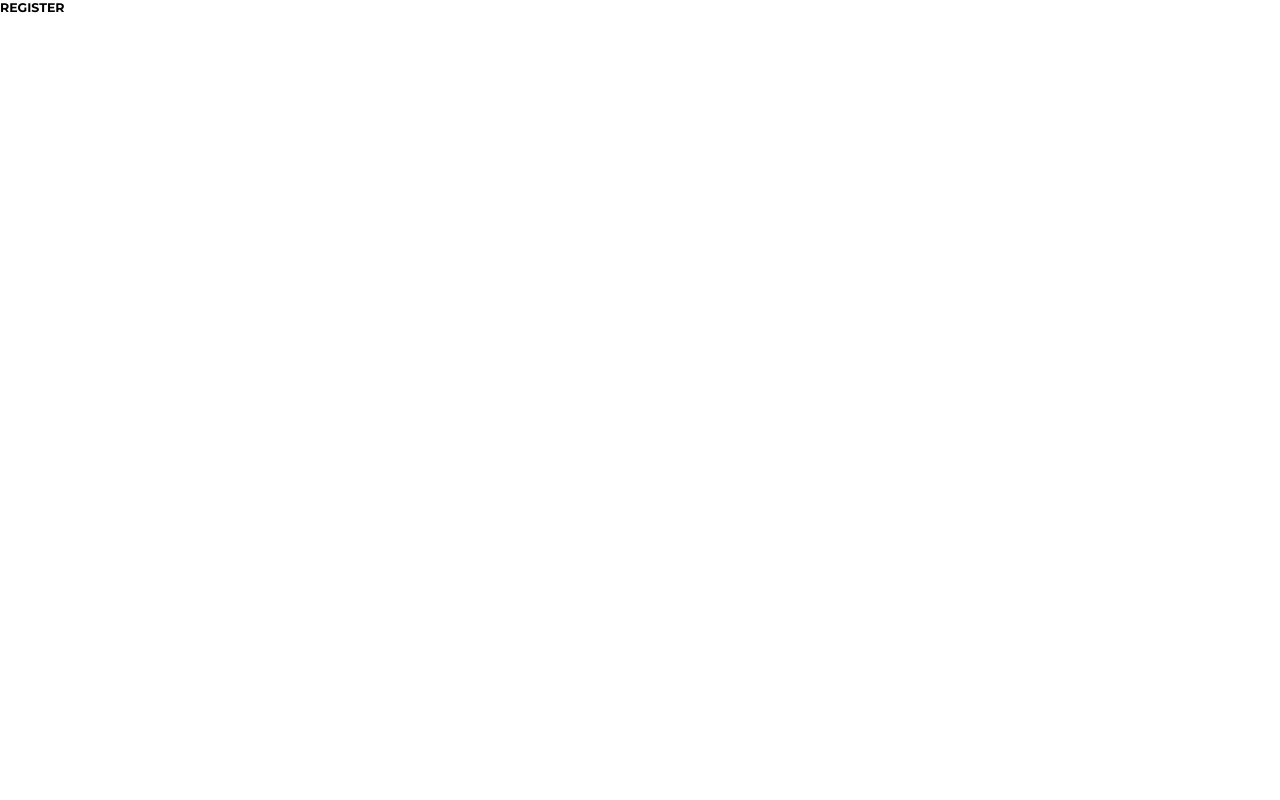
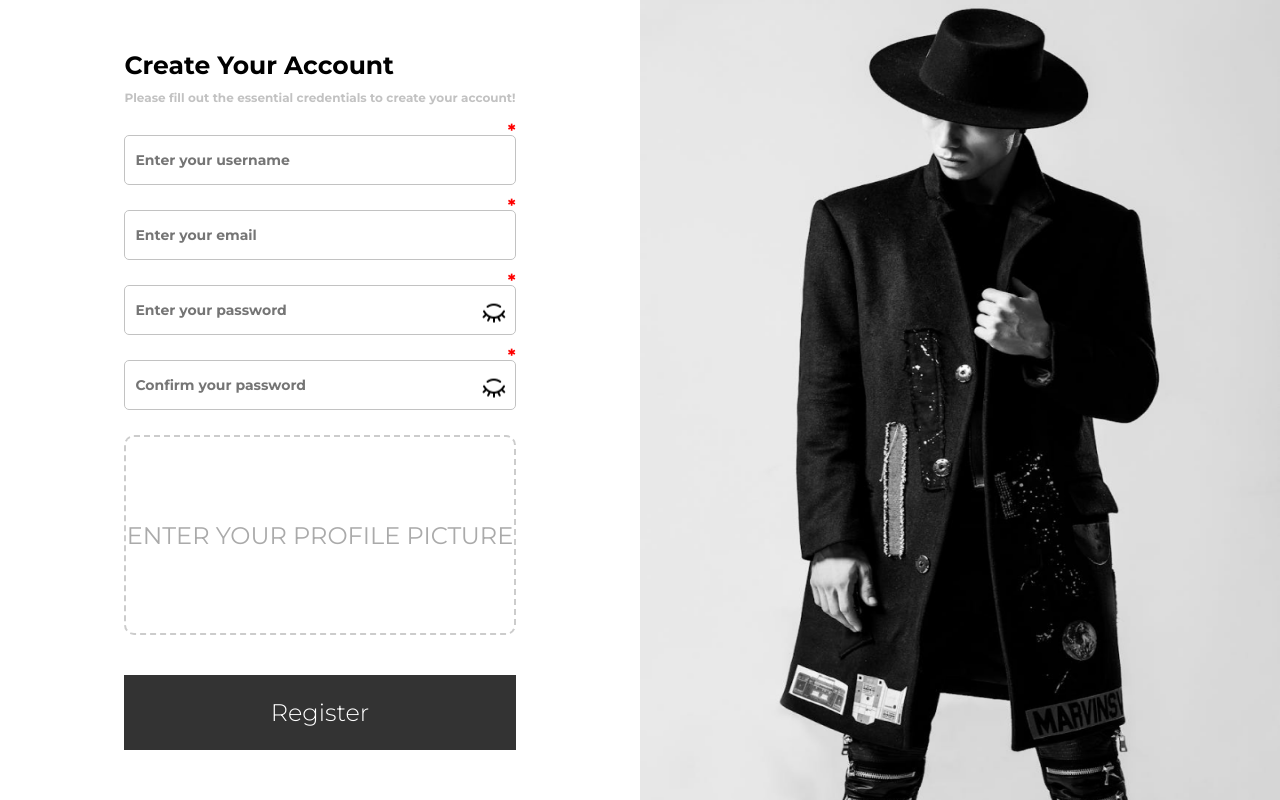
Before and after one commit to SandroSimic/Persona, a React (Vite) app in the folder client/: page /register in a window 1280 px wide. Built offline with nearby package versions, Linux system fonts and the light colour scheme.

Commit message:
Finished frontend register page

```diff
--- a/client/src/App.jsx
+++ b/client/src/App.jsx
@@ -19,7 +19,7 @@ function App() {
             <Route path="product/:productId" element={<h1>productsId</h1>} />
           </Route>
           <Route path="login" element={<LoginPage />} />
-          <Route path="register" element={<h1>REGISTER</h1>} />
+          <Route path="register" element={<LoginPage register={true} />} />
           <Route path="*" element={<h1>Not Found</h1>} />
         </Routes>
       </Router>
--- a/client/src/components/login/LoginForm.jsx
+++ b/client/src/components/login/LoginForm.jsx
@@ -7,6 +7,7 @@ import { useState } from "react";
 import openedEyeImg from "../../assets/openEye.png";
 import closedEyeImg from "../../assets/closedEye.png";
 import { useLogin } from "./useLogin";
+import { Link } from "react-router-dom";
 
 const LoginForm = () => {
   const [showPassword, setShowPassword] = useState(false);
@@ -69,7 +70,7 @@ const LoginForm = () => {
       </div>
       <div className={styles.haveAnAccountText}>
         <p>
-          Don&apos;t have an account? <span>Sign Up</span>
+          Don&apos;t have an account? <Link to={"/register"}>Sign Up</Link>
         </p>
       </div>
     </div>
--- /dev/null
+++ b/client/src/components/register/RegisterForm.jsx
@@ -0,0 +1,80 @@
+import Input from "../ui/Input";
+import styles from "./RegisterForm.module.scss";
+import { useState } from "react";
+import openedEyeImg from "../../assets/openEye.png";
+import closedEyeImg from "../../assets/closedEye.png";
+import { Link } from "react-router-dom";
+
+const RegisterForm = () => {
+  // Separate state for each password field
+  const [showPassword, setShowPassword] = useState(false);
+  const [showConfirmPassword, setShowConfirmPassword] = useState(false);
+
+  const togglePassword = () => {
+    setShowPassword(!showPassword);
+  };
+
+  const toggleConfirmPassword = () => {
+    setShowConfirmPassword(!showConfirmPassword);
+  };
+
+  return (
+    <div className={styles.loginFormSection}>
+      <form className={styles.loginForm}>
+        <div className={styles.loginFormHeader}>
+          <h1>Create Your Account</h1>
+          <p>
+            Please fill out the essential credentials to create your account!{" "}
+          </p>
+        </div>
+        <div className={styles.loginFormInputs}>
+          <Input
+            placeholder={"Enter your username"}
+            type={"text"}
+            required={true}
+          />
+          <Input
+            placeholder={"Enter your email"}
+            type={"email"}
+            required={true}
+          />
+          <div className={styles.passwordInput}>
+            <img
+              onClick={togglePassword}
+              src={showPassword ? openedEyeImg : closedEyeImg}
+              alt="eye"
+            />
+            <Input
+              placeholder={"Enter your password"}
+              type={showPassword ? "text" : "password"}
+              required
+            />
+          </div>
+          <div className={styles.passwordInput}>
+            <img
+              onClick={toggleConfirmPassword}
+              src={showConfirmPassword ? openedEyeImg : closedEyeImg}
+              alt="eye"
+            />
+            <Input
+              placeholder={"Confirm your password"}
+              type={showConfirmPassword ? "text" : "password"}
+              required
+            />
+          </div>
+          <Input placeholder={"Enter your password"} type={"file"} required />
+        </div>
+        <button className={styles.loginBtn} type="submit">
+          Register
+        </button>
+      </form>
+      <div className={styles.haveAnAccountText}>
+        <p>
+          Have an account? <Link to={"/login"}>Login</Link>
+        </p>
+      </div>
+    </div>
+  );
+};
+
+export default RegisterForm;
--- /dev/null
+++ b/client/src/components/register/RegisterForm.module.scss
@@ -0,0 +1,112 @@
+@import "./../../styles/utils.scss";
+
+.loginFormSection {
+  display: flex;
+  flex-direction: column;
+  align-items: center;
+  justify-content: center;
+  height: 100%;
+  width: 100%;
+  padding-top: 5rem;
+}
+
+.logoWrapper {
+  display: flex;
+  justify-content: center;
+
+  @include mobile {
+    & img {
+      width: 100%;
+      height: 100%;
+    }
+    margin-bottom: 3rem;
+  }
+}
+
+.loginForm {
+  display: flex;
+  flex-direction: column;
+  gap: 3rem;
+}
+
+.loginFormHeader {
+  display: flex;
+  flex-direction: column;
+  gap: 1rem;
+
+  & h1 {
+    font-size: 2.5rem;
+    font-weight: 700;
+  }
+
+  & p {
+    font-size: 1.2rem;
+    font-weight: bold;
+    color: var(--secondary-color);
+  }
+}
+
+.loginFormInputs {
+  display: flex;
+  flex-direction: column;
+  gap: 1.5rem;
+}
+
+.loginBtn {
+  background-color: var(--black-color);
+  height: 7.5rem;
+  color: white;
+  font-size: 2.4rem;
+  font-weight: 300;
+  outline: none;
+  border: none;
+  cursor: pointer;
+  transition: all 0.3s;
+  &:hover {
+    background-color: var(--white-color);
+    color: var(--black-color);
+    border: 2px solid var(--black-color);
+  }
+}
+
+.googleBtn {
+  width: 100%;
+  height: 5rem;
+  background-color: transparent;
+  outline: none;
+  border: 1px solid var(--black-color);
+  cursor: pointer;
+  display: flex;
+  align-items: center;
+  justify-content: center;
+}
+
+.haveAnAccountText {
+  display: flex;
+  justify-content: center;
+  gap: 0.5rem;
+  font-size: 1.4rem;
+  font-weight: 500;
+  margin-top: 5rem;
+  & span {
+    color: var(--black-color);
+    font-weight: bold;
+    cursor: pointer;
+
+    &:hover {
+      text-decoration: underline;
+    }
+  }
+}
+
+.passwordInput {
+  position: relative;
+  & img {
+    position: absolute;
+    top: 50%;
+    right: 1rem;
+    transform: translateY(-60%);
+    cursor: pointer;
+    z-index: 100;
+  }
+}
--- a/client/src/components/ui/Input.jsx
+++ b/client/src/components/ui/Input.jsx
@@ -1,9 +1,61 @@
 /* eslint-disable react/prop-types */
+import { useState } from "react";
 import styles from "./Input.module.scss";
 
-const Input = ({ placeholder, type, value, onChange }) => {
+const Input = ({
+  placeholder,
+  type,
+  value,
+  onChange,
+  accept = "image/*",
+  required,
+}) => {
+  const [imagePreview, setImagePreview] = useState(null);
+
+  const handleFileChange = (e) => {
+    const file = e.target.files[0];
+    if (file) {
+      if (file.type.startsWith("image/")) {
+        setImagePreview(URL.createObjectURL(file));
+      } else {
+        setImagePreview(null);
+      }
+    } else {
+      setImagePreview(null);
+    }
+
+    if (onChange) {
+      onChange(e);
+    }
+  };
+
   return (
     <div className={styles.inputWrapper}>
+      {type === "file" ? (
+        <div className={styles.pictureWrapper}>
+          <label className={styles.profileLabel}>
+            <input
+              type="file"
+              className={styles.fileInput}
+              accept={accept}
+              onChange={handleFileChange}
+            />
+            {imagePreview ? (
+              <img
+                src={imagePreview}
+                alt="Profile Preview"
+                className={styles.imagePreview}
+              />
+            ) : (
+              <span className={styles.placeholderText}>
+                ENTER YOUR PROFILE PICTURE
+              </span>
+            )}
+          </label>
+        </div>
+      ) : (
+        <div style={{position: "relative"}}>
+          {required ? <div className={styles.required}>*</div> : null}
           <input
             type={type}
             className={styles.input}
@@ -12,6 +64,8 @@ const Input = ({ placeholder, type, value, onChange }) => {
             onChange={onChange}
           />
         </div>
+      )}
+    </div>
   );
 };
 
--- a/client/src/components/ui/Input.module.scss
+++ b/client/src/components/ui/Input.module.scss
@@ -2,6 +2,54 @@
   display: flex;
   flex-direction: column;
   margin-bottom: 1rem;
+}
+
+.pictureWrapper {
+  display: flex;
+  justify-content: center;
+  align-items: center;
+  width: 100%;
+  height: 200px; /* Adjust as needed */
+  border: 2px dashed #ccc; /* Dashed border to indicate drop area */
+  border-radius: 10px;
+  cursor: pointer;
+  position: relative;
+  transition: border-color 0.2s ease-in-out;
+}
+
+.profileLabel {
+  display: flex;
+  justify-content: center;
+  align-items: center;
+  width: 100%;
+  height: 100%;
+  cursor: pointer;
+  text-align: center;
+}
+
+.fileInput {
+  display: none; /* Hide the default file input */
+}
+
+.placeholderText {
+  font-size: 24px; /* Large font for the placeholder text */
+  color: #aaa; /* Light gray for placeholder */
+}
+
+.imagePreview {
+  width: 15rem;
+  height: 15rem;
+  object-fit: cover; /* Ensures the image covers the entire area */
+  border-radius: 10px;
+  box-shadow: 0 4px 6px rgba(0, 0, 0, 0.1); /* Subtle shadow around the image */
+}
+
+.input {
+  padding: 10px;
+  font-size: 16px;
+  width: 100%;
+  border: 1px solid #ccc;
+  border-radius: 5px;
 }
 
 .input {
@@ -14,3 +62,55 @@
   font-size: 1.4rem;
   font-weight: bold;
 }
+
+.fileLabel {
+  display: flex;
+  align-items: center;
+  cursor: pointer;
+  padding: 0.5rem 1rem;
+  background-color: #f0f0f0;
+  border-radius: 5px;
+  border: 1px solid #ccc;
+  transition: background-color 0.2s ease-in-out;
+}
+
+.fileLabel:hover {
+  background-color: #e0e0e0;
+}
+
+.fileInput {
+  display: none;
+}
+
+.fileButton {
+  padding: 0.5rem 1rem;
+  background-color: #007bff;
+  color: #fff;
+  border-radius: 5px;
+  margin-right: 10px;
+  transition: background-color 0.2s ease;
+}
+
+.fileButton:hover {
+  background-color: #0056b3;
+}
+
+.fileName {
+  color: #555;
+  font-style: italic;
+}
+
+.imagePreviewWrapper {
+  margin-top: 1rem;
+  max-width: 100%;
+}
+
+.required {
+  position: absolute;
+  top: -15px;
+  z-index: 10000;
+  right: 0;
+  color: red;
+  font-weight: bold;
+  font-size: 1.8rem;
+}
--- a/client/src/pages/LoginPage.jsx
+++ b/client/src/pages/LoginPage.jsx
@@ -1,12 +1,14 @@
+/* eslint-disable react/prop-types */
 import styles from "./LoginPage.module.scss";
 import loginImg from "./../assets/login.png";
 import LoginForm from "../components/login/LoginForm";
+import RegisterForm from "../components/register/RegisterForm";
 
-const LoginPage = () => {
+const LoginPage = ({ register }) => {
   return (
     <div className={styles.loginPage}>
       <div className={styles.loginPageForm}>
-        <LoginForm />
+        {register ? <RegisterForm /> : <LoginForm />}
       </div>
       <div className={styles.loginPageImage}>
         <img src={loginImg} alt="Login" />
```
Lines whose indentation alone changed are shown as unchanged.
